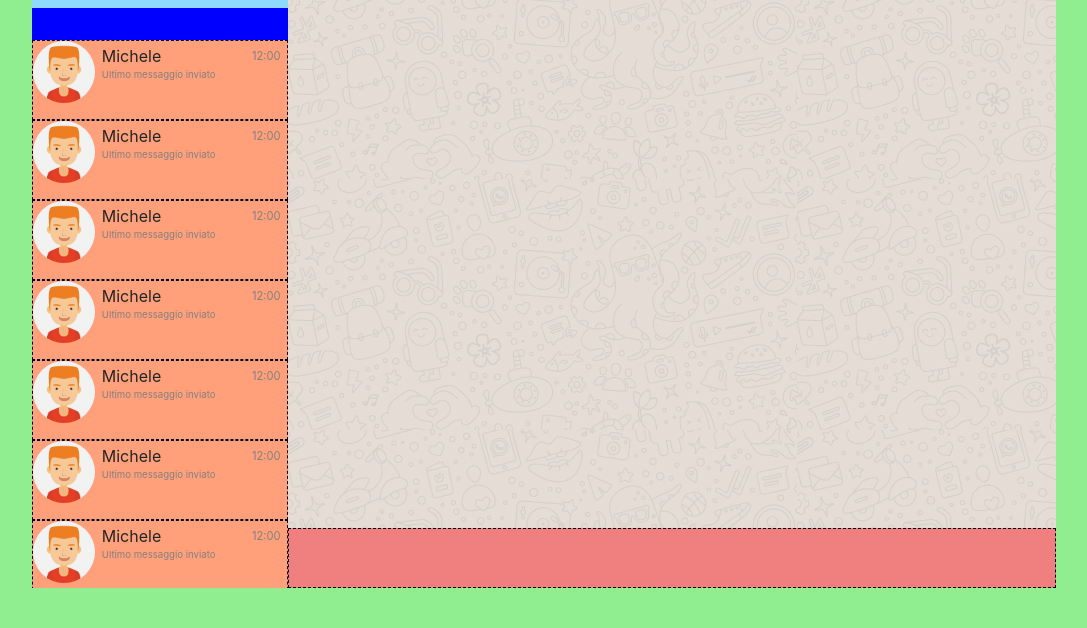
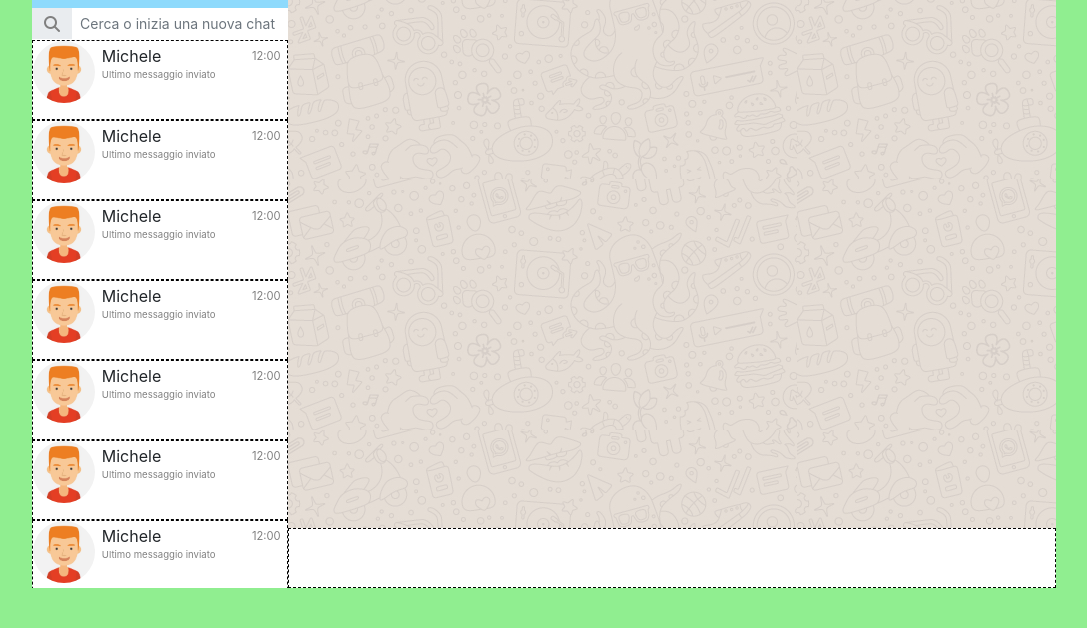
Before and after one commit to mirkosorrentino/vue-boolzapp, a plain HTML site: page index.html in a window 1280 px wide. Shown: the part 172-800 px from the top of the page, without its empty margins (96-1183 px from the left). Drawn offline with nearby package versions, Linux system fonts and the light colour scheme.

Commit message:
Add: form input

```diff
--- a/css/style.css
+++ b/css/style.css
@@ -34,6 +34,7 @@ img {
 .ms_wrapper {
     width: 80%;
     height: 90%;
+    background-color: white;
     position: absolute;
     top: 50%;
     left: 50%;
@@ -46,8 +47,6 @@ img {
 .ms_contacts-section {
     width: 100%;
     height: 100%;
-    /* debug */
-    background-color: blueviolet;
 }
 
 .ms_photo-name {
@@ -91,7 +90,6 @@ img {
     margin: 0;
 
     /* debug */
-    background-color: lightcoral;
     border: 1px dashed black;
 }
 
@@ -102,9 +100,15 @@ img {
 
 .ms_search-newchat {
     height:var(--search-height);
+}
 
-    /* debug */
-    background-color: blue;
+.ms_input {
+    border-radius: 0;
+    border: 0 white;
+}
+
+.ms_magnifying-glass {
+    color: gray;
 }
 
 .ms_contact-list {
@@ -117,7 +121,6 @@ img {
     position: relative;
 
     /* debug */
-    background-color: lightsalmon;
     border: 1px dashed black;
 }
 
@@ -146,8 +149,6 @@ img {
 .ms_messages-section {
     width: 100%;
     height: 100%;
-    /* debug */
-    background-color: blue;
 }
 
 .ms_main-messages {
--- a/index.html
+++ b/index.html
@@ -44,7 +44,14 @@
                             <a href="" class="ms_notifications-link">Attiva notifiche desktop</a>
                         </div>
                     </div>
-                    <div class="ms_search-newchat"></div>
+                    <div class="ms_search-newchat">
+                        <div class="input-group mb-3">
+                            <span class="input-group-text ms_input" id="basic-addon1">
+                                <i class="fa-solid fa-magnifying-glass ms_magnifying-glass"></i>
+                            </span>
+                            <input type="text" class="form-control form-control-sm ms_input" placeholder="Cerca o inizia una nuova chat" aria-label="Username" aria-describedby="basic-addon1">
+                          </div>
+                    </div>
                     <div class="ms_contact-list">
                         <div class="ms_contact-box d-flex">
                             <div class="ms_contact-image">
```
